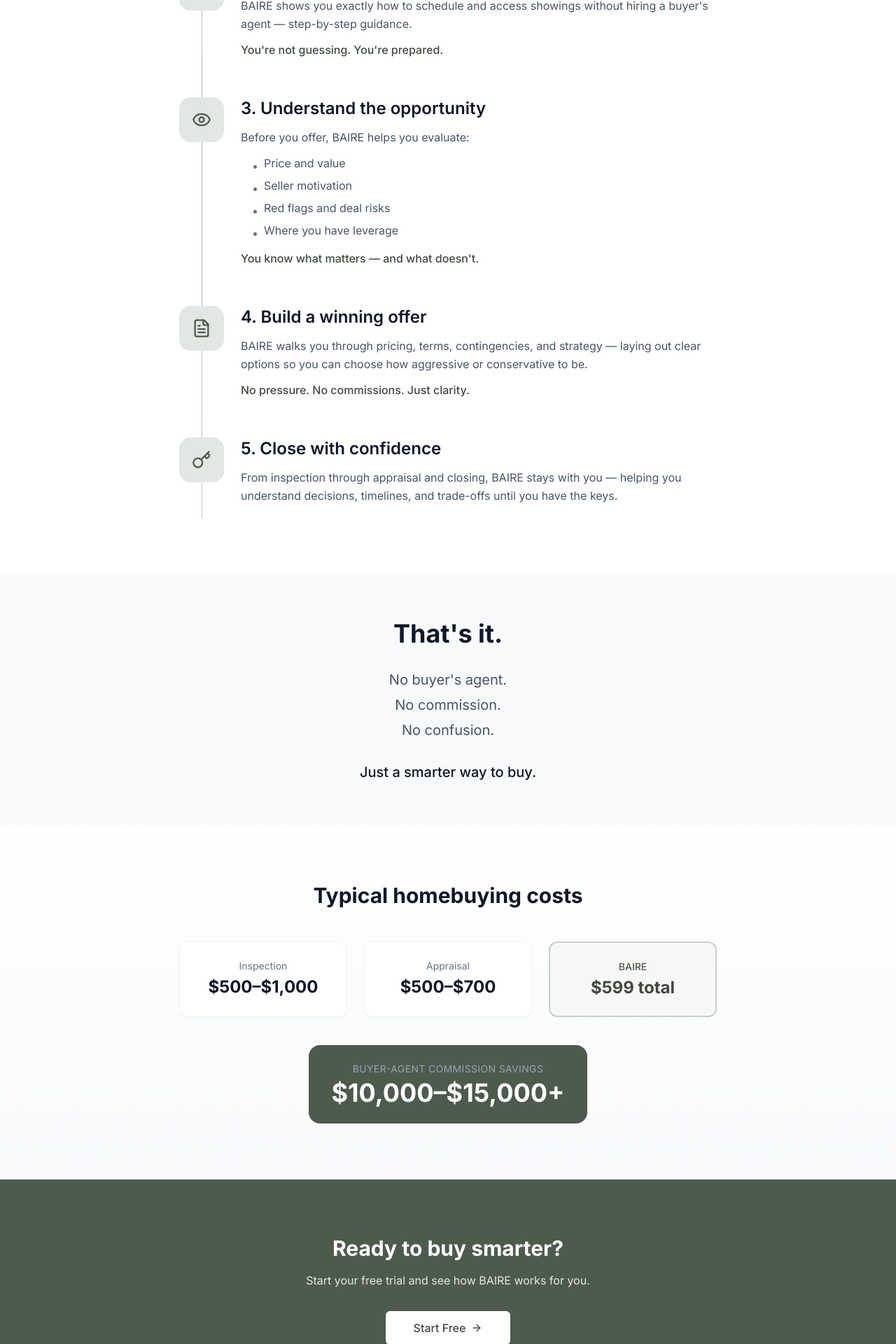
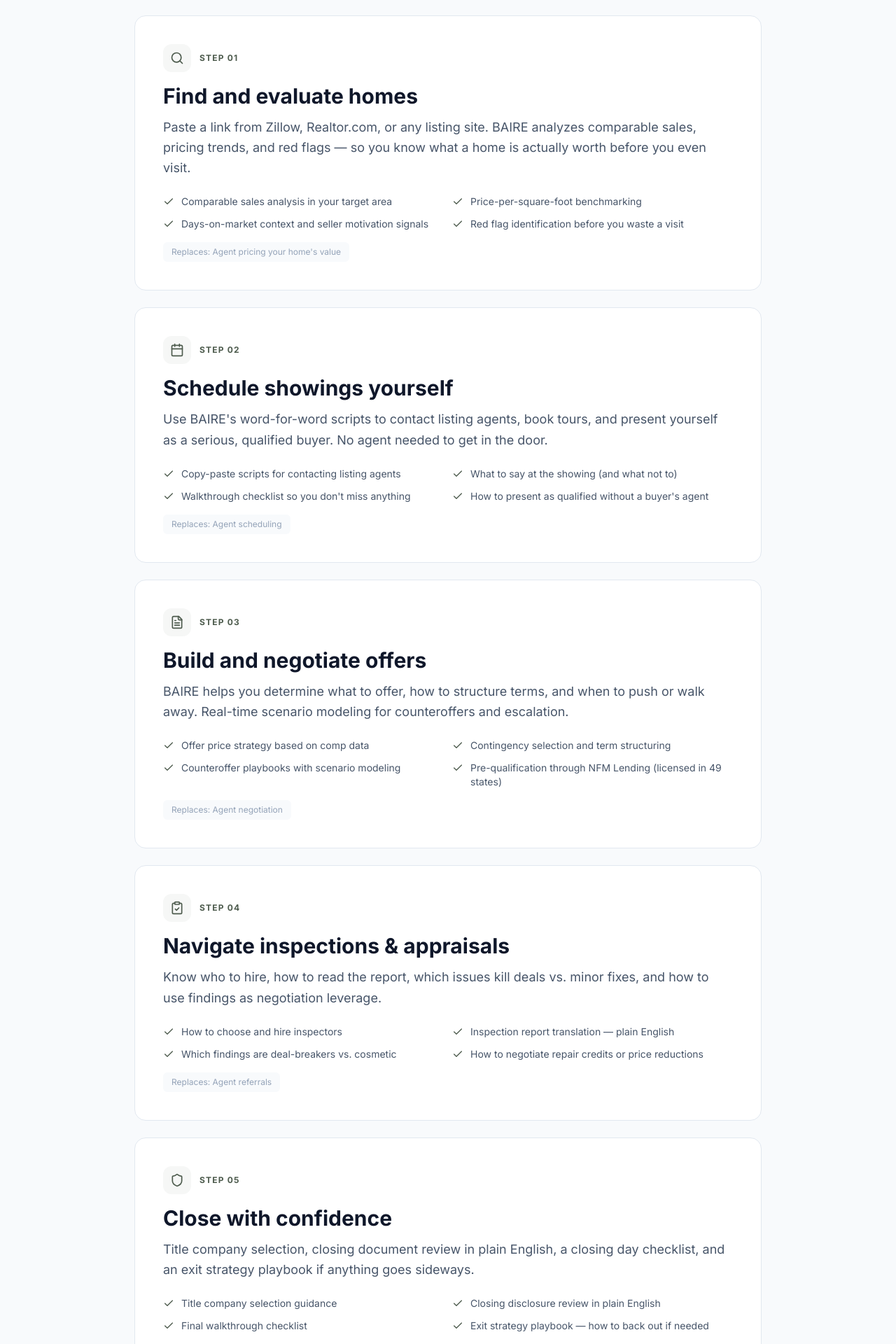
Before and after one commit to geoffbailey114/baireapp, a Next.js app: page /how-baire-works in a window 1280 px wide. Shown: the part 653-2573 px from the top of the page at 70% size. Built offline with nearby package versions, Linux system fonts and the light colour scheme.

Commit message:
grand slam how it works page- reverted

```diff
--- a/app/how-baire-works/page.tsx
+++ b/app/how-baire-works/page.tsx
@@ -1,213 +1,237 @@
-// FILE: app/how-baire-works/page.tsx (REPLACE EXISTING)
-// Copy everything below this line into GitHub
-
 import type { Metadata } from 'next'
 import Link from 'next/link'
-import { ArrowRight, Search, Calendar, Eye, FileText, Key } from 'lucide-react'
+import { ArrowRight, Search, Calendar, FileText, ClipboardCheck, Shield, Check } from 'lucide-react'
 import { Button } from '@/components/ui/button'
-import { APP_NAME } from '@/lib/constants'
-
+import { APP_NAME, APP_URL } from '@/lib/constants'
 
 export const metadata: Metadata = {
-  title: 'How BAIRE Works',
-  description: `Learn how ${APP_NAME} helps you tour homes, write strong offers, and navigate deals without hiring a buyer's agent.`,
-  robots: {
-    index: true,
-    follow: true,
+  title: 'How BAIRE Works \u2014 Buy a Home Without an Agent, Step by Step',
+  description: 'See exactly how BAIRE replaces the buyer\'s agent: comp analysis, showing scripts, offer strategy, negotiation coaching, and closing guidance. $995 one time.',
+  alternates: {
+    canonical: `${APP_URL}/how-baire-works`,
+  },
+  openGraph: {
+    title: 'How BAIRE Works \u2014 Your AI Home Buying Consultant',
+    description: 'From first search to closing day. BAIRE walks you through every step agents charge $10,000+ for.',
+    url: `${APP_URL}/how-baire-works`,
   },
 }
 
 const steps = [
   {
+    number: '01',
     icon: Search,
-    number: '1',
-    title: 'Find a home you like',
-    description: 'Browse anywhere you want — Zillow, Redfin, new construction, or off-market.',
-    detail: 'When you find something interesting, bring it to BAIRE.',
+    title: 'Find and evaluate homes',
+    description: 'Paste a link from Zillow, Realtor.com, or any listing site. BAIRE analyzes comparable sales, pricing trends, and red flags \u2014 so you know what a home is actually worth before you even visit.',
+    replaces: 'Replaces: Agent pricing your home\'s value',
+    details: [
+      'Comparable sales analysis in your target area',
+      'Price-per-square-foot benchmarking',
+      'Days-on-market context and seller motivation signals',
+      'Red flag identification before you waste a visit',
+    ],
   },
   {
+    number: '02',
     icon: Calendar,
-    number: '2',
-    title: 'Tour the home',
-    description: "BAIRE shows you exactly how to schedule and access showings without hiring a buyer's agent — step-by-step guidance.",
-    detail: "You're not guessing. You're prepared.",
+    title: 'Schedule showings yourself',
+    description: 'Use BAIRE\'s word-for-word scripts to contact listing agents, book tours, and present yourself as a serious, qualified buyer. No agent needed to get in the door.',
+    replaces: 'Replaces: Agent scheduling',
+    details: [
+      'Copy-paste scripts for contacting listing agents',
+      'What to say at the showing (and what not to)',
+      'Walkthrough checklist so you don\'t miss anything',
+      'How to present as qualified without a buyer\'s agent',
+    ],
   },
   {
-    icon: Eye,
-    number: '3',
-    title: 'Understand the opportunity',
-    description: 'Before you offer, BAIRE helps you evaluate:',
-    bullets: [
-      'Price and value',
-      'Seller motivation',
-      'Red flags and deal risks',
-      'Where you have leverage',
+    number: '03',
+    icon: FileText,
+    title: 'Build and negotiate offers',
+    description: 'BAIRE helps you determine what to offer, how to structure terms, and when to push or walk away. Real-time scenario modeling for counteroffers and escalation.',
+    replaces: 'Replaces: Agent negotiation',
+    details: [
+      'Offer price strategy based on comp data',
+      'Contingency selection and term structuring',
+      'Counteroffer playbooks with scenario modeling',
+      'Pre-qualification through NFM Lending (licensed in 49 states)',
     ],
-    detail: "You know what matters — and what doesn't.",
   },
   {
-    icon: FileText,
-    number: '4',
-    title: 'Build a winning offer',
-    description: 'BAIRE walks you through pricing, terms, contingencies, and strategy — laying out clear options so you can choose how aggressive or conservative to be.',
-    detail: 'No pressure. No commissions. Just clarity.',
+    number: '04',
+    icon: ClipboardCheck,
+    title: 'Navigate inspections & appraisals',
+    description: 'Know who to hire, how to read the report, which issues kill deals vs. minor fixes, and how to use findings as negotiation leverage.',
+    replaces: 'Replaces: Agent referrals',
+    details: [
+      'How to choose and hire inspectors',
+      'Inspection report translation \u2014 plain English',
+      'Which findings are deal-breakers vs. cosmetic',
+      'How to negotiate repair credits or price reductions',
+    ],
   },
   {
-    icon: Key,
-    number: '5',
+    number: '05',
+    icon: Shield,
     title: 'Close with confidence',
-    description: 'From inspection through appraisal and closing, BAIRE stays with you — helping you understand decisions, timelines, and trade-offs until you have the keys.',
-    detail: null,
+    description: 'Title company selection, closing document review in plain English, a closing day checklist, and an exit strategy playbook if anything goes sideways.',
+    replaces: 'Replaces: Agent at closing table',
+    details: [
+      'Title company selection guidance',
+      'Closing disclosure review in plain English',
+      'Final walkthrough checklist',
+      'Exit strategy playbook \u2014 how to back out if needed',
+    ],
   },
 ]
 
 export default function HowBAIREWorksPage() {
   return (
-
     <div>
-      {/* Hero Section */}
-      <section className="py-16 md:py-24 bg-gradient-to-b from-sage-50 to-white">
+      {/* Hero */}
+      <section className="py-20 md:py-28 bg-white">
         <div className="container">
           <div className="max-w-3xl mx-auto text-center">
-            <h1 className="text-4xl md:text-5xl font-bold text-slate-900 tracking-tight">
-              How BAIRE Works
+            <p className="text-xs font-bold tracking-[0.15em] uppercase text-sage-600 mb-4">How it works</p>
+            <h1 className="text-4xl md:text-5xl lg:text-6xl font-bold text-slate-900 tracking-tight">
+              Everything an agent does.
+              <br />
+              <span className="text-sage-500">Without the agent.</span>
             </h1>
-            <p className="mt-6 text-xl text-slate-600 leading-relaxed">
-              Buy with clarity. Keep control. Skip the commission.
+            <p className="mt-6 text-xl text-slate-600 leading-relaxed max-w-xl mx-auto">
+              BAIRE walks you through every step of buying a home \u2014 from first search to closing day. No gaps. No guessing. No $10,000 commission.
             </p>
           </div>
         </div>
       </section>
 
-      {/* The Process - Visual Timeline */}
-      <section className="py-20 bg-white">
+      {/* Steps */}
+      <section className="py-20 md:py-28 bg-slate-50">
         <div className="container">
-          <div className="max-w-3xl mx-auto">
-            <div className="relative">
-              {/* Vertical line connector */}
-              <div className="absolute left-6 md:left-8 top-0 bottom-0 w-px bg-gradient-to-b from-sage-200 via-sage-300 to-sage-200 hidden sm:block" />
+          <div className="max-w-4xl mx-auto space-y-6">
+            {steps.map((step, index) => (
+              <div
+                key={step.number}
+                className="bg-white rounded-2xl border border-slate-200 p-8 md:p-10 hover:border-sage-300 transition-colors"
+              >
+                <div className="flex items-center gap-3 mb-4">
+                  <div className="flex h-10 w-10 items-center justify-center rounded-xl bg-sage-50">
+                    <step.icon className="h-5 w-5 text-sage-600" />
+                  </div>
+                  <span className="text-xs font-bold tracking-[0.1em] uppercase text-sage-600">Step {step.number}</span>
+                </div>
 
-              {/* Steps */}
-              <div className="space-y-12">
-                {steps.map((step) => (
-                  <div key={step.title} className="relative flex gap-4 md:gap-6">
-                    {/* Icon */}
-                    <div className="relative z-10 flex-shrink-0">
-                      <div className="w-12 h-12 md:w-16 md:h-16 rounded-2xl bg-sage-100 flex items-center justify-center">
-                        <step.icon className="w-6 h-6 md:w-7 md:h-7 text-sage-600" />
-                      </div>
+                <h2 className="text-2xl md:text-3xl font-bold text-slate-900 mb-3">{step.title}</h2>
+                <p className="text-lg text-slate-600 leading-relaxed mb-6">{step.description}</p>
+
+                <div className="grid sm:grid-cols-2 gap-3 mb-4">
+                  {step.details.map((detail) => (
+                    <div key={detail} className="flex items-start gap-2.5 text-sm">
+                      <Check className="h-4 w-4 text-sage-600 flex-shrink-0 mt-0.5" />
+                      <span className="text-slate-600">{detail}</span>
                     </div>
+                  ))}
+                </div>
 
-                    {/* Content */}
-                    <div className="flex-1 pb-2">
-                      <h3 className="text-xl md:text-2xl font-semibold text-slate-900 mb-3">
-                        {step.number}. {step.title}
-                      </h3>
-                      <p className="text-slate-600 mb-3 leading-relaxed">
-                        {step.description}
-                      </p>
-                      {step.bullets && (
-                        <ul className="mb-3 ml-4 space-y-1">
-                          {step.bullets.map((bullet) => (
-                            <li key={bullet} className="text-slate-600 flex items-start gap-2">
-                              <span className="text-sage-500 mt-1">•</span>
-                              {bullet}
-                            </li>
-                          ))}
-                        </ul>
-                      )}
-                      {step.detail && (
-                        <p className="text-sage-700 font-medium">
-                          {step.detail}
-                        </p>
-                      )}
-                    </div>
-                  </div>
-                ))}
+                <span className="inline-block text-xs text-slate-400 bg-slate-50 rounded-md px-3 py-1.5">
+                  {step.replaces}
+                </span>
               </div>
+            ))}
+          </div>
+        </div>
+      </section>
+
+      {/* The math section */}
+      <section className="py-20 md:py-28 bg-white">
+        <div className="container">
+          <div className="max-w-3xl mx-auto text-center">
+            <p className="text-xs font-bold tracking-[0.15em] uppercase text-sage-600 mb-4">The math</p>
+            <h2 className="text-3xl md:text-4xl font-bold text-slate-900 mb-12">
+              The same knowledge. A fraction of the cost.
+            </h2>
+
+            <div className="grid sm:grid-cols-2 gap-6 max-w-2xl mx-auto mb-12">
+              {/* Agent card */}
+              <div className="bg-white rounded-2xl border border-slate-200 p-8 text-center">
+                <p className="text-xs font-bold tracking-[0.1em] uppercase text-slate-400 mb-4">Traditional agent</p>
+                <p className="text-4xl font-bold text-red-500 mb-2">$10,000\u2013$15,000</p>
+                <p className="text-sm text-slate-500">2-3% on a $400K\u2013$600K home</p>
+                <p className="text-sm text-slate-400 mt-3">Now paid by you, not the seller</p>
+              </div>
+
+              {/* BAIRE card */}
+              <div className="bg-sage-600 rounded-2xl p-8 text-center text-white">
+                <p className="text-xs font-bold tracking-[0.1em] uppercase text-white/40 mb-4">BAIRE</p>
+                <p className="text-4xl font-bold text-white mb-2">$995</p>
+                <p className="text-sm text-white/50">One payment \u00b7 keep forever</p>
+                <p className="text-sm text-white/40 mt-3">30-day money-back guarantee</p>
+              </div>
+            </div>
+
+            <p className="text-slate-600 max-w-lg mx-auto leading-relaxed">
+              A buyer&apos;s agent can&apos;t give you legal advice. Can&apos;t do your inspection. Can&apos;t appraise the home. What they <em>can</em> do &mdash; schedule showings, pull comps, coach you through offers &mdash; BAIRE does for 90% less.
+            </p>
+          </div>
+        </div>
+      </section>
+
+      {/* Final CTA */}
+      <section className="py-20 md:py-28 bg-sage-600">
+        <div className="container">
+          <div className="max-w-2xl mx-auto text-center">
+            <h2 className="text-3xl md:text-4xl font-bold text-white mb-4">
+              Try BAIRE before your next showing.
+            </h2>
+            <p className="text-xl text-sage-100 mb-10 max-w-lg mx-auto">
+              No commitment. No contract. No buyer&apos;s agreement. Just the knowledge you need to buy confidently.
+            </p>
+            <Button
+              asChild
+              size="xl"
+              className="bg-white text-sage-700 hover:bg-sage-50 text-base px-8 h-14 rounded-full"
+            >
+              <Link href="/signup">
+                Get Started
+                <ArrowRight className="ml-2 h-5 w-5" />
+              </Link>
+            </Button>
+            <div className="mt-8 flex flex-wrap gap-6 justify-center">
+              {['Free to try', '30-day money back', 'No buyer\'s agreement'].map((item, i) => (
+                <span key={i} className="flex items-center gap-2 text-sm text-sage-200 font-medium">
+                  <Check className="h-4 w-4 flex-shrink-0" />
+                  {item}
+                </span>
+              ))}
             </div>
           </div>
         </div>
       </section>
 
-      {/* That's it section */}
-      <section className="py-16 bg-slate-50">
-        <div className="container">
-          <div className="max-w-2xl mx-auto text-center">
-            <h2 className="text-3xl md:text-4xl font-bold text-slate-900 mb-8">
-              That&apos;s it.
-            </h2>
-            <div className="space-y-2 text-xl text-slate-600">
-              <p>No buyer&apos;s agent.</p>
-              <p>No commission.</p>
-              <p>No confusion.</p>
-            </div>
-            <p className="mt-8 text-xl font-medium text-slate-900">
-              Just a smarter way to buy.
-            </p>
-          </div>
-        </div>
-      </section>
-
-      {/* Cost Comparison */}
-      <section className="py-20 bg-gradient-to-b from-white to-slate-50">
-        <div className="container">
-          <div className="max-w-3xl mx-auto text-center">
-            <h2 className="text-2xl md:text-3xl font-bold text-slate-900 mb-12">
-              Typical homebuying costs
-            </h2>
-
-            <div className="grid sm:grid-cols-3 gap-6 mb-10">
-              <div className="bg-white rounded-xl p-6 shadow-sm border border-slate-100">
-                <p className="text-slate-500 text-sm mb-1">Inspection</p>
-                <p className="text-2xl font-bold text-slate-900">$500–$1,000</p>
-              </div>
-              <div className="bg-white rounded-xl p-6 shadow-sm border border-slate-100">
-                <p className="text-slate-500 text-sm mb-1">Appraisal</p>
-                <p className="text-2xl font-bold text-slate-900">$500–$700</p>
-              </div>
-              <div className="bg-sage-50 rounded-xl p-6 border-2 border-sage-200">
-                <p className="text-sage-600 text-sm font-medium mb-1">BAIRE</p>
-                <p className="text-2xl font-bold text-sage-700">$599 total</p>
-              </div>
-            </div>
-
-            <div className="inline-block bg-sage-600 text-white rounded-2xl px-8 py-6">
-              <p className="text-slate-400 text-sm uppercase tracking-wide mb-1">
-                Buyer-agent commission savings
-              </p>
-              <p className="text-3xl md:text-4xl font-bold">
-                $10,000–$15,000+
-              </p>
-            </div>
-          </div>
-        </div>
-      </section>
-
-      {/* Final CTA */}
-      <section className="py-20 bg-sage-600">
-        <div className="container">
-          <div className="max-w-2xl mx-auto text-center">
-            <h2 className="text-3xl font-bold text-white mb-4">
-              Ready to buy smarter?
-            </h2>
-            <p className="text-sage-100 mb-8">
-              Start your free trial and see how BAIRE works for you.
-            </p>
-            <Button
-              asChild
-              size="xl"
-              className="bg-white text-sage-700 hover:bg-sage-50"
-            >
-              <Link href="/signup">
-                Start Free
-                <ArrowRight className="ml-2 h-4 w-4" />
-              </Link>
-            </Button>
-          </div>
-        </div>
-      </section>
+      {/* HowTo Schema for rich snippets */}
+      <script
+        type="application/ld+json"
+        dangerouslySetInnerHTML={{
+          __html: JSON.stringify({
+            '@context': 'https://schema.org',
+            '@type': 'HowTo',
+            name: 'How to Buy a Home Without a Buyer\'s Agent Using BAIRE',
+            description: 'Step-by-step guide to purchasing a home without paying a buyer\'s agent commission, using BAIRE as your AI consultant.',
+            totalTime: 'P60D',
+            estimatedCost: {
+              '@type': 'MonetaryAmount',
+              currency: 'USD',
+              value: '995',
+            },
+            step: steps.map((s, i) => ({
+              '@type': 'HowToStep',
+              position: i + 1,
+              name: s.title,
+              text: s.description,
+            })),
+          }),
+        }}
+      />
     </div>
-
   )
 }
```
